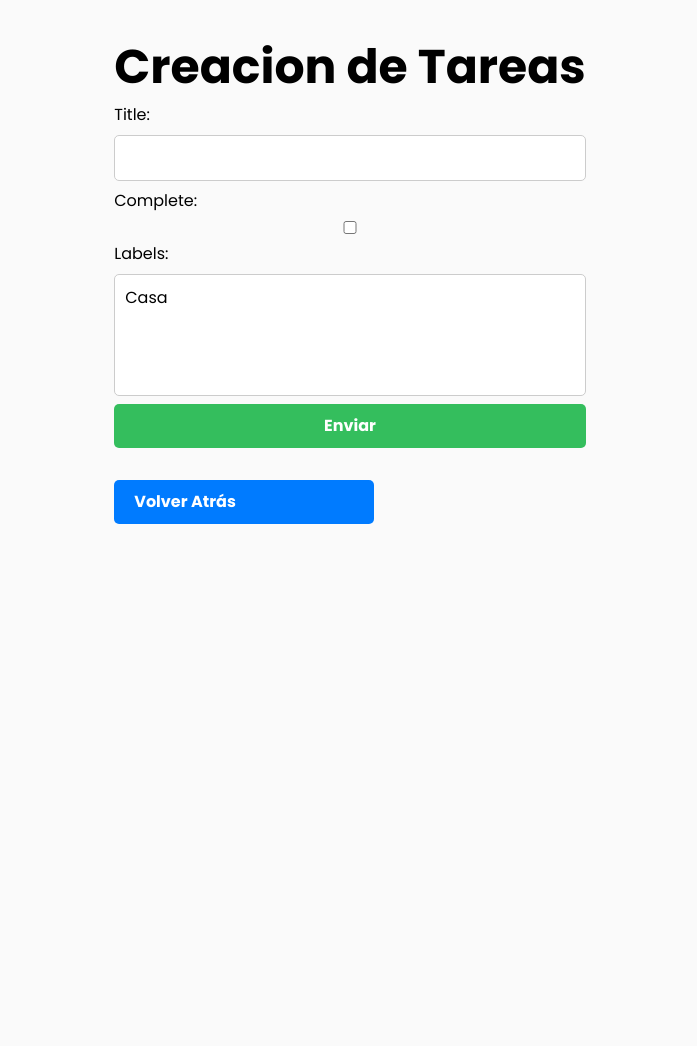
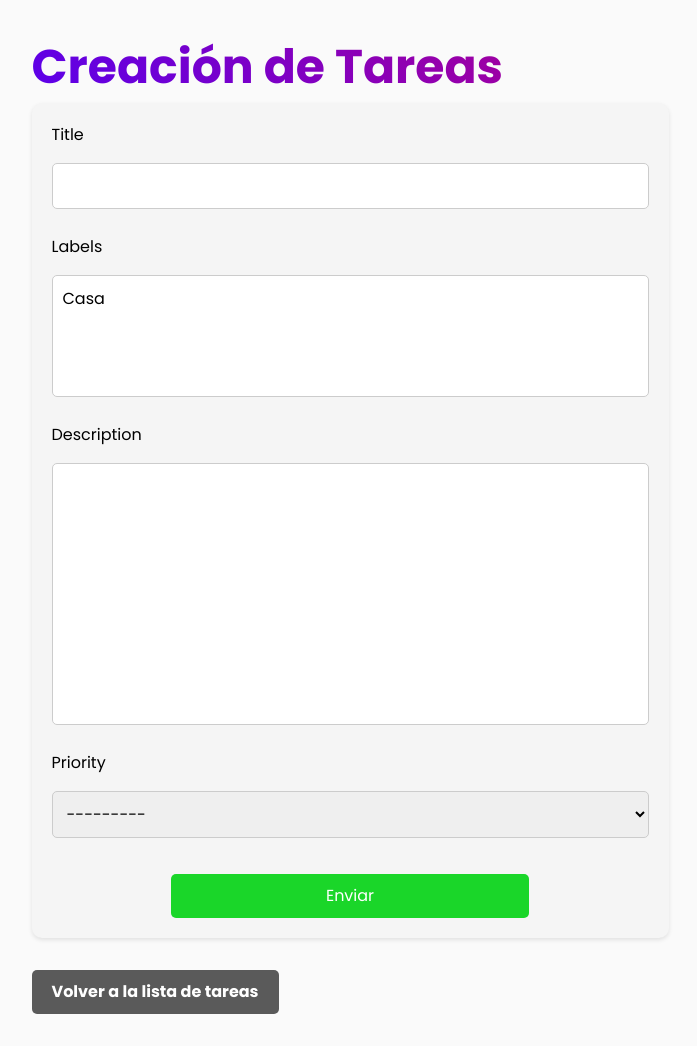
Before and after one commit to VictorR616/TaskMaster, a Django app: page /todo_task/create_task/ in a window 1280 px wide. Shown: the whole page, without its empty margins (290-987 px from the left). Before the commit the page ends 524 px from the top, so only its background shows below. Run offline with Django 4.2, Linux system fonts and the light colour scheme; data comes from the database, SQL or seed files in the repository.

Commit message:
Feat: Added a modal to the delete button, changed the view to accept different forms on create and edit, general look finished.

```diff
--- a/taskmaster/todo_task/forms.py
+++ b/taskmaster/todo_task/forms.py
@@ -1,16 +1,11 @@
 from django import forms
-from .models import Task  # Importa el modelo si es necesario
-
-
-from django import forms
-from .models import Task
+from .models import Task, TaskMetadata
 
 class TaskForm(forms.ModelForm):
     class Meta:
         model = Task
         fields = [
             "title",
-            "complete",
             "labels",
         ]
 
@@ -31,3 +26,27 @@ class TaskForm(forms.ModelForm):
         if len(title) <= 8:
             raise forms.ValidationError("El título debe tener más de 8 caracteres.")
         return title
+
+
+class TaskEditForm(forms.ModelForm):
+    class Meta:
+        model = Task
+        fields = [
+            "title",
+            "complete",
+            "labels",
+        ]
+
+    def clean_title(self):
+        title = self.cleaned_data['title']
+        if len(title) <= 8:
+            raise forms.ValidationError("El título debe tener más de 8 caracteres.")
+        return title
+
+
+class TaskMetaDataForm(forms.ModelForm):
+    class Meta:
+        model = TaskMetadata
+        fields = [
+            "description",
+            "priority"]
--- a/taskmaster/todo_task/static/todo_task/css/style.css
+++ b/taskmaster/todo_task/static/todo_task/css/style.css
@@ -4,8 +4,23 @@
 	--clr-white: #fff;
 	--clr-neutral-400: #030303;
 	--clr-accent-700: rgb(90, 0, 235);
-    --clr-accent-navbar: rgba(90, 0, 235, 0.9);
 	--clr-gradient-accent: rgb(182, 0, 136);
+
+	--clr-complete: #007510;
+	--clr-incomplete: #df0e0e;
+
+	--clr-btn-create: #1ad629;
+	--clr-btn-edit: #007bff;
+	--clr-btn-delete: #df0e0e;
+	--clr-btn-return: #5a5a5a;
+	--clr-btn-search: var(--clr-accent-700);
+
+	--clr-btn-create-hover: #10b218;
+	--clr-btn-edit-hover: #0056b3;
+	--clr-btn-delete-hover: #aa0a0a;
+	--clr-btn-return-hover: #444444;
+	--clr-btn-search-hover: #6600a1;
+
 
 	--bg-clr: rgb(250, 250, 250);
 
@@ -18,7 +33,6 @@
 	--fw-regular: 400;
 	--fw-semi-bold: 600;
 	--fw-bold: 700;
-
 
 
 	/* Texto fluido */
@@ -89,8 +103,6 @@ a {
 	text-decoration: none;
 }
 
-
-
 /* Estilos para listas */
 li {
 	list-style-type: none;
@@ -109,7 +121,6 @@ caption {
 
 /* ********** CLASES UTILITARIAS ********** */
 /* ---------------------------------- TEXTO FLUIDO ----------------------------------*/
-/* Estilos para los tamaños de fuente */
 .fs-1 {
 	font-size: var(--fs-1);
 }
@@ -146,97 +157,186 @@ caption {
 	font-size: var(--bs-1);
 }
 
-/* Estilos para diseños de columnas */
-.two-columns {
-    display: grid;
-    grid-template-columns: repeat(auto-fit, minmax(250px, 1fr));
-    gap: 3rem;
-    place-content: center;
-}
-
-/* Estilos para el contenedor principal */
+/* ---------------------------------- Estilos para el contenedor principal ----------------------------------*/
 .container {
 	width: min(100% - 3rem, 120ch);
 	margin-inline: auto;
 	margin-top: 2rem;
 	display: grid;
 	place-content: center;
-
 }
 
-.flex-column {
+.container-return {
+	display: flex;
+	justify-content: start;
+	margin-block: 2rem;
+}
+
+/* ********** Components ********** */
+
+/* ---------------------------------- Estilos genericos ----------------------------------*/
+h1 {
+	font-weight: var(--fw-bold);
+	background-image: linear-gradient(45deg, var(--clr-accent-700), var(--clr-gradient-accent));
+	background-clip: text;
+	-webkit-background-clip: text;
+	color: transparent;
+}
+
+/* Estilos para el formulario */
+.form {
     display: flex;
     flex-direction: column;
-    flex-wrap: wrap;
+    gap: 1rem; /* Aumentamos el espacio entre elementos del formulario */
+    background-color: #f5f5f5;
+    padding: 20px;
+    border-radius: 10px;
+    box-shadow: 0 2px 4px rgba(0, 0, 0, 0.1);
 }
-/* ********** Components ********** */
-h1 {
-    font-weight: var(--fw-bold);
+
+/* Estilos para campos de entrada de texto y select */
+.form input[type="text"],
+.form select,
+.form textarea {
+    padding: 10px;
+    border: 1px solid #ccc;
+    border-radius: 5px;
+    font-size: 16px;
+    outline: none;
+    transition: border-color 0.3s ease;
+    margin-bottom: 10px; /* Agregamos margen inferior para separar los campos */
+}
+
+/* Estilos para campos de entrada de texto y select enfocados */
+.form input[type="text"]:focus,
+.form select:focus,
+.form textarea:focus {
+    border-color: #007bff;
+    box-shadow: 0 0 5px rgba(0, 123, 255, 0.5);
+}
+
+.form textarea {
+    resize: none;
+}
+
+/* Estilos para mensajes de error */
+.form .errorlist {
+    color: red;
+    font-size: var(--fs-1); /* Reducimos el tamaño de fuente para los errores */
+    display: flex;
 }
 
 
-.task-table {
+/* Estilos para el modal */
+.modal {
+    display: none;
+    position: fixed;
+    z-index: 1;
+    left: 0;
+    top: 0;
     width: 100%;
-    border-collapse: collapse;
-    border: 2px solid rgb(231, 231, 231);
+    height: 100%;
+    background-color: rgba(0, 0, 0, 0.5);
+}
+
+.modal-content {
+    background-color: #fff;
+    margin: 15% auto;
+    padding: 20px;
+    border: 1px solid #888;
+    width: 25%;
+    text-align: center;
+    position: relative;
+    display: flex;
+    gap: 2rem;
+    flex-direction: column;
+}
+
+.modal-content__btn-container {
+    display: flex;
+    gap: 1rem;
+    justify-content: center;
+}
+
+.close {
+    position: absolute;
+    top: 0;
+    right: 0;
+    padding: 10px;
+    cursor: pointer;
+}
+
+.btn {
+	display: inline;
+	padding: 10px 20px;
+	color: white;
+	text-decoration: none;
+	border: none;
+	border-radius: 5px;
+	cursor: pointer;
+	font-weight: var(--fw-bold);
+	transition: background-color 0.3s ease;
+}
+
+.btn-save {
+	color: #fff;
+	padding: 10px 20px;
+	border: none;
+	border-radius: 5px;
+	cursor: pointer;
+	align-self: center;
+	margin-top: 10px;
+	width: 60%;
+}
+
+.btn-search {
+	background-color: var(--clr-btn-search);
+}
+
+.btn-create {
+	background-color: var(--clr-btn-create);
+}
+
+.btn-edit {
+	background-color: var(--clr-btn-edit);
+}
+
+.btn-delete {
+	background-color: var(--clr-btn-delete);
+}
+
+.btn-return {
+	background-color: var(--clr-btn-return);
+}
+
+.btn-cancel {
+    background-color: #6600a1;
 }
 
 
-
-.task-table th, .task-table td {
-    padding: 1rem;
-    text-align: center;
+.btn-search:hover {
+	background-color: var(--clr-btn-search-hover);
 }
 
-.task-table th {
-    font-weight: bold;
-    background-color: #333;
-    color: white;
+.btn-create:hover {
+	background-color: var(--clr-btn-create-hover);
 }
 
-
-
-.headers {
-    font-size: 1.2rem;
-    font-weight: bold;
+.btn-edit:hover {
+	background-color: var(--clr-btn-edit-hover);
 }
 
-.tasks {
-    font-size: 1rem;
-}
-/* Estilos para el enlace "Ver la tarea" dentro de la fila "tasks" */
-.tasks a {
-    display: inline-block;
-    padding: 10px 20px;
-    background-color: #007bff; /* Color de fondo del botón */
-    color: white; /* Color del texto del botón */
-    text-decoration: none; /* Eliminar subrayado predeterminado */
-    border: none; /* Sin borde */
-    border-radius: 5px; /* Borde redondeado */
-    cursor: pointer;
-    font-weight: bold; /* Texto en negrita */
-    transition: background-color 0.3s ease; /* Transición suave de color de fondo */
+.btn-delete:hover {
+	background-color: var(--clr-btn-delete-hover);
 }
 
-/* Cambiar el color de fondo cuando se pasa el cursor sobre el botón */
-.tasks a:hover {
-    background-color: #0056b3; /* Cambia el color de fondo en hover */
+.btn-return:hover {
+	background-color: var(--clr-btn-return-hover);
 }
 
+/* ---------------------------------- Estilos genericos ----------------------------------*/
 
-.status-cell {
-    font-size: 1.5rem;
-}
-
-.ticket {
-    color: green; /* Color verde para el ticket (checkmark) */
-}
-
-.cross {
-    color: red; /* Color rojo para la cruz (cross) */
-}
-
-/* Estilos para el campo de entrada de texto */
+/* ---------------------------------- Estilos para la pestaña principal de listado de tareas ----------------------------------*/
 .search-form {
 	display: flex;
 	gap: 2rem;
@@ -251,137 +351,75 @@ h1 {
 	outline: none;
 }
 
-/* Estilos para el botón de búsqueda */
-.search-form input[type="submit"] {
-    background-color: #007bff;
+.task-table {
+	width: 100%;
+	border-collapse: collapse;
+	border: 2px solid rgb(231, 231, 231);
+}
+
+.task-table th,
+.task-table td {
+	padding: 1rem;
+	text-align: center;
+}
+
+.task-table th {
+	font-weight: bold;
+	background-color: #333;
 	color: white;
-    padding: 10px 15px;
+}
+
+
+.task-table__headers {
+	font-size: 1.2rem;
+	font-weight: bold;
+}
+
+.task-table__tasks a {
+	display: inline-block;
+	padding: 10px 20px;
+	background-color: var(--clr-btn-edit);
+	color: white;
+	text-decoration: none;
 	border: none;
 	border-radius: 5px;
 	cursor: pointer;
-    flex: 1;
+	font-weight: bold;
+	transition: background-color 0.3s ease;
 }
 
-/* Estilos para el botón de búsqueda al pasar el cursor sobre él */
-.search-form input[type="submit"]:hover {
-    background-color: #0056b3;
+.task-table__tasks a:hover {
+	background-color: var(--clr-btn-edit-hover);
 }
 
-/* Estilos para el enlace con clase "new-task" para que parezca un botón */
-.new-task {
-    display: inline-block;
-    padding: 10px 20px;
-    background-color: #34be5d; /* Color de fondo del botón */
-    color: white; /* Color del texto del botón */
-    text-decoration: none; /* Eliminar subrayado predeterminado */
-    border: none; /* Sin borde */
-    border-radius: 5px; /* Borde redondeado */
-    cursor: pointer;
-    font-weight: bold; /* Texto en negrita */
-    transition: background-color 0.3s ease; /* Transición suave de color de fondo */
+.task-table__status-cell {
+	font-size: 1.5rem;
 }
 
-/* Cambiar el color de fondo cuando se pasa el cursor sobre el botón */
-.new-task:hover {
-    background-color: #188303; /* Cambia el color de fondo en hover */
+.tasks__status-cell {
+	font-size: 1.5rem;
 }
 
+.status-cell__ticket {
+	color: var(--clr-complete);
+}
 
-.edit-task-container {
+.status-cell__cross {
+	color: var(--clr-incomplete);
+}
+
+/* ---------------------------------- Estilos para la pestaña principal de listado de tareas ----------------------------------*/
+
+/* ---------------------------------- Estilos pestaña de detalle de tarea ----------------------------------*/
+.edit-task__container {
 	display: flex;
 	margin-top: 2rem;
 	gap: 2rem;
 }
 
-.edit-task {
-    padding: 10px 20px;
-    background-color: #6934be; /* Color de fondo del botón */
-    color: white; /* Color del texto del botón */
-    text-decoration: none; /* Eliminar subrayado predeterminado */
-    border: none; /* Sin borde */
-    border-radius: 5px; /* Borde redondeado */
-    cursor: pointer;
-    font-weight: bold; /* Texto en negrita */
-    transition: background-color 0.3s ease; /* Transición suave de color de fondo */
-}
+/* ---------------------------------- Estilos pestaña de edicion de tareas ----------------------------------*/
 
-/* Cambiar el color de fondo cuando se pasa el cursor sobre el botón */
-.edit-task:hover {
-    background-color: #5204b9; /* Cambia el color de fondo en hover */
-}
-
-/* Estilos para el botón de eliminación dentro de la clase .delete-form */
-.delete-form input[type="submit"] {
-    background-color: #ff0000; /* Color de fondo rojo */
-    color: #fff; /* Color de texto blanco */
-    padding: 10px 20px; /* Espaciado interno para el botón */
-    border: none; /* Sin borde */
-    border-radius: 5px; /* Borde redondeado */
-    cursor: pointer;
-    font-weight: bold; /* Texto en negrita */
-}
-
-/* Cambiar el color de fondo cuando se pasa el cursor sobre el botón */
-.delete-form input[type="submit"]:hover {
-    background-color: #cc0000; /* Cambia el color de fondo en hover */
-}
-
-/* Estilos para el enlace de "Volver" dentro de la clase .list-tasks */
-.list-tasks {
-    display: flex;
-    max-width: 260px;
-    margin-top: 2rem;
-    background-color: #007bff; /* Color de fondo azul */
-    color: #fff; /* Color de texto blanco */
-    padding: 10px 20px; /* Espaciado interno para el enlace */
-    text-decoration: none; /* Eliminar subrayado predeterminado */
-    border-radius: 5px; /* Borde redondeado */
-    font-weight: bold; /* Texto en negrita */
-    cursor: pointer;
-}
-
-/* Cambiar el color de fondo cuando se pasa el cursor sobre el enlace */
-.list-tasks:hover {
-    background-color: #0056b3; /* Cambia el color de fondo en hover */
-}
-
-/* Estilos para el formulario con la clase .create-task */
-.create-task {
-    display: flex;
-    flex-direction: column;
-    gap: 0.5rem; /* Espacio entre los elementos internos del formulario */
-}
-
-/* Estilos para los campos de entrada dentro del formulario */
-/* Estilos para los campos de entrada (input) y el elemento select dentro de la clase .create-task */
-.create-task input[type="text"],
-.create-task select {
-    padding: 10px;
-    border: 1px solid #ccc;
-    border-radius: 5px;
-    font-size: 16px;
-    outline: none;
-}
-
-/* Estilos para el checkbox */
-.create-task input[type="checkbox"] {
-    /* Estilos personalizados aquí */
-    background-color: #0056b3;
-}
-
-/* Cambiar el estilo del checkbox cuando está marcado */
-.create-task input[type="checkbox"]:checked {
-    /* Estilos para el checkbox marcado */
-    /* Por ejemplo, puedes cambiar el color de fondo o agregar un icono de verificación */
-    background-color: #007bff; /* Cambia el color de fondo cuando está marcado */
-    border: 1px solid #007bff; /* Cambia el borde cuando está marcado */
-    color: #fff; /* Cambia el color del marcado (si es necesario) */
-}
-
-
-
-
-
+/* ---------------------------------- Estilos pestaña de creacion de tareas ----------------------------------*/
 
 /* ********** Utilities ********** */
 /* ********** Site Styles ********** */
--- /dev/null
+++ b/taskmaster/todo_task/static/todo_task/js/main.js
@@ -0,0 +1,29 @@
+function setupDeleteModal() {
+    const background_modal = document.getElementById("delete-task-modal");
+    const cancelButton = document.getElementById("cancel-delete");
+    const close = document.querySelector(".close");
+
+    // Agrega un evento de clic al botón .btn-delete
+    const deleteButton = document.querySelector(".btn-delete");
+    deleteButton.addEventListener("click", () => {
+        background_modal.style.display = "block";
+    });
+
+    cancelButton.addEventListener("click", () => {
+        background_modal.style.display = "none";
+    });
+
+    close.addEventListener("click", () => {
+        background_modal.style.display = "none";
+    });
+
+    // Agrega un evento de clic al fondo oscuro (fuera del modal)
+    window.addEventListener("click", (event) => {
+        if (event.target === background_modal) {
+            background_modal.style.display = "none";
+        }
+    });
+}
+
+// Llama a la función para configurar el modal de eliminación cuando la página se carga
+document.addEventListener("DOMContentLoaded", setupDeleteModal);
--- a/taskmaster/todo_task/templates/base.html
+++ b/taskmaster/todo_task/templates/base.html
@@ -20,5 +20,6 @@
 
     <main>{% block content %}{% endblock %}</main>
 
+    <script src="{% static 'todo_task/js/main.js' %}"></script>
 </body>
 </html>
--- a/taskmaster/todo_task/templates/todo_task/create_task.html
+++ b/taskmaster/todo_task/templates/todo_task/create_task.html
@@ -6,12 +6,10 @@
 {% block content %}
 <!-- Contenido personalizado de list_tasks.html aquí -->
 <section class="container">
-    <h1 class="fs-6">Creacion de Tareas</h1>
-    <form class="create-task" method="POST">
-        <!-- {% csrf_token %} Agrega el token de seguridad CSRF -->
-        <!-- {{ form.as_p }} Renderiza los campos del formulario como párrafos -->
+    <h1 class="fs-6">Creación de Tareas</h1>
+    <!-- <form class="create-task" method="POST">
+        {% csrf_token %}
 
-        {% csrf_token %}
         {{ form.title.label_tag }} {{ form.title }}
         {{ form.title.errors }}
 
@@ -20,9 +18,35 @@
 
         {{ form.labels.label_tag }} {{ form.labels }}
         {{ form.labels.errors }}
-        <input class="new-task" type="submit" value="Enviar">
+
+        <!-- <input class="new-task" type="submit" value="Enviar"> -->
+    <!-- </form> -->
+
+    <form class="form" method="post">
+        {% csrf_token %}
+
+        {% for field in task_form %}
+            <label for="{{ field.id_for_label }}">{{ field.label }}</label>
+            {{ field }}
+            {% if field.errors %}
+                {{ field.errors }}
+            {% endif %}
+        {% endfor %}
+
+        {% for field in task_metadata_form %}
+            <label for="{{ field.id_for_label }}">{{ field.label }}</label>
+            {{ field }}
+            {% if field.errors %}
+                <p class="error">{{ field.errors }}</p>
+            {% endif %}
+        {% endfor %}
+        <input type="submit" class="btn-save btn-create" value="Enviar">
     </form>
-    <a class="list-tasks" href="{% url 'list_tasks' %}" class="btn-back">Volver Atrás</a>
+
+    <div class="container-return">
+        <a class="btn btn-return" href="{% url 'list_tasks' %}" class="btn-back">Volver a la lista de tareas</a>
+    </div>
 </section>
 
+
 {% endblock %}
--- a/taskmaster/todo_task/views.py
+++ b/taskmaster/todo_task/views.py
@@ -1,6 +1,7 @@
 from django.shortcuts import render, redirect, get_object_or_404
-from .models import Task
-from .forms import TaskForm
+
+from .models import Task, TaskMetadata
+from .forms import TaskEditForm, TaskForm, TaskMetaDataForm
 
 
 def list_tasks(request):
@@ -12,7 +13,8 @@ def list_tasks(request):
     if not query:
         tasks = Task.objects.all()  # Obtén todas las tareas
     else:
-        tasks = Task.objects.filter(title__icontains=query)  # Filtra las tareas cuyos títulos contengan la consulta
+        # tasks = Task.objects.filter(title__icontains=query)  # Filtra las tareas cuyos títulos contengan la consulta
+        tasks = Task.objects.filter(title__startswith=query)  # Filtra las tareas cuyos títulos empiezan por la letra puesta
 
     return render(request, "todo_task/list_tasks.html", {"tasks": tasks, "query": query})
 
@@ -24,26 +26,44 @@ def task_detail(request, task_id):
 
 def create_task(request):
     if request.method == "POST":
-        form = TaskForm(request.POST)
-        if form.is_valid():
-            form.save()
-            return redirect("list_tasks") # Se indica el nombre de la visa definida en urls.py
+        task_form = TaskForm(request.POST)
+        task_metadata_form = TaskMetaDataForm(request.POST)
+
+        if task_form.is_valid() and task_metadata_form.is_valid():
+            # Guardar la tarea (Task)
+            task = task_form.save()
+
+            # Guardar la metadata (TaskMetadata)
+            task_metadata = task_metadata_form.save(commit=False)
+            task_metadata.task = task  # Establecer la relación con la tarea
+            task_metadata.save()
+
+            return redirect("list_tasks")  # Redirigir a la lista de tareas
     else:
-        # Mostrar el formulario vacío si es una solicitud GET
-        form = TaskForm()
-    return render(request, "todo_task/create_task.html", {"form": form})
+        # Mostrar los formularios vacíos si es una solicitud GET
+        task_form = TaskForm()
+        task_metadata_form = TaskMetaDataForm()
+
+    return render(request, "todo_task/create_task.html", {"task_form": task_form, "task_metadata_form": task_metadata_form})
 
 
 def edit_task(request, task_id):
     task = get_object_or_404(Task, pk=task_id)
+
     if request.method == "POST":
-        form = TaskForm(request.POST, instance=task)
-        if form.is_valid():
-            form.save()
+        task_form = TaskEditForm(request.POST, instance=task)
+        task_metadata_form = TaskMetaDataForm(request.POST, instance=task.taskmetadata)
+
+
+        if task_form.is_valid() and task_metadata_form.is_valid():
+            task_form.save()
+            task_metadata_form.save()
             return redirect("list_tasks")
     else:
-        form = TaskForm(instance=task)
-    return render(request, "todo_task/edit_task.html", {"form": form, "task": task})
+        task_form = TaskEditForm(instance=task)
+        task_metadata_form = TaskMetaDataForm(instance=task.taskmetadata)
+
+    return render(request, "todo_task/edit_task.html", {"task_form": task_form, "task_metadata_form": task_metadata_form, "task": task})
 
 
 def delete_task(request, task_id):
```
Also changed, not shown: taskmaster/todo_task/admin.py (+7 -1 lines), taskmaster/todo_task/models.py (+11 -2 lines), taskmaster/todo_task/templates/todo_task/edit_task.html (+16 -5 lines), taskmaster/todo_task/templates/todo_task/list_tasks.html (+13 -5 lines), taskmaster/todo_task/templates/todo_task/task_detail.html (+21 -7 lines), taskmaster/db.sqlite3, taskmaster/todo_task/migrations/0004_priority_alter_taskmetadata_priority.py (added). Lines whose indentation alone changed are shown as unchanged.
